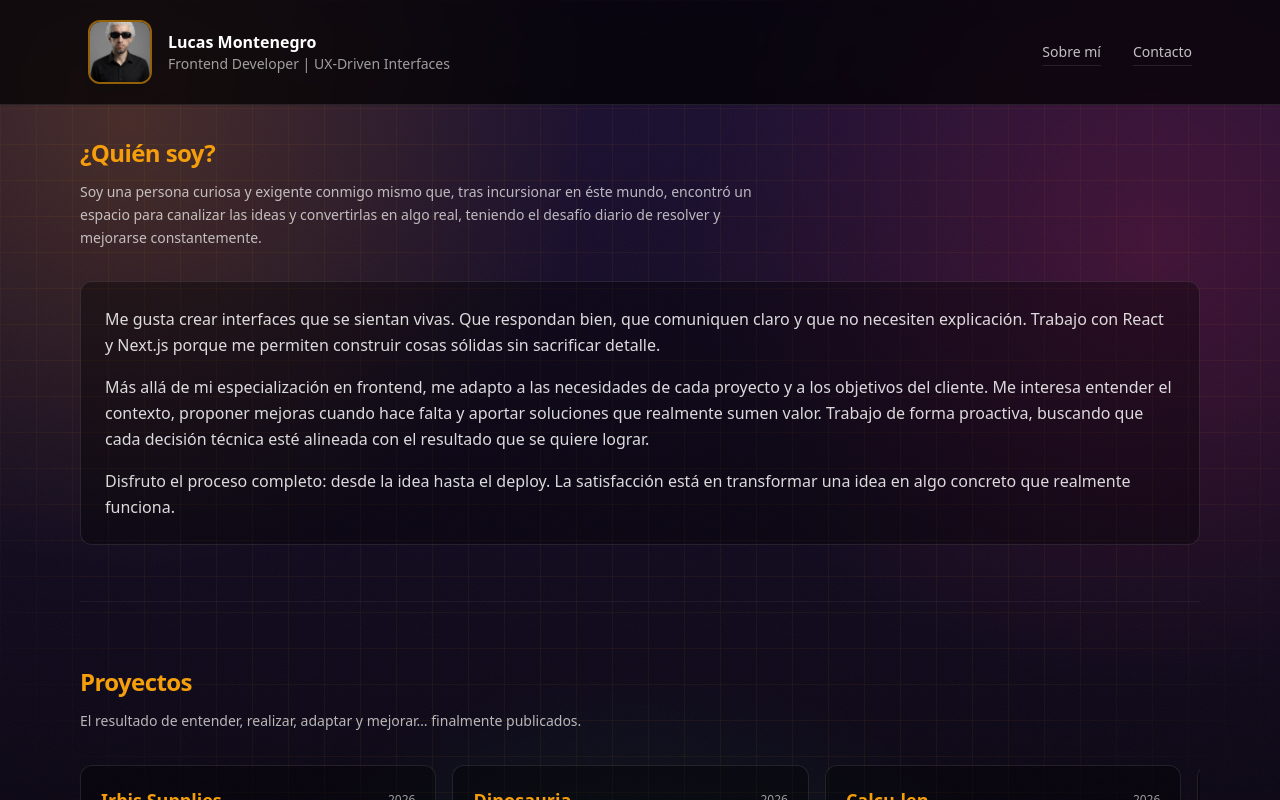
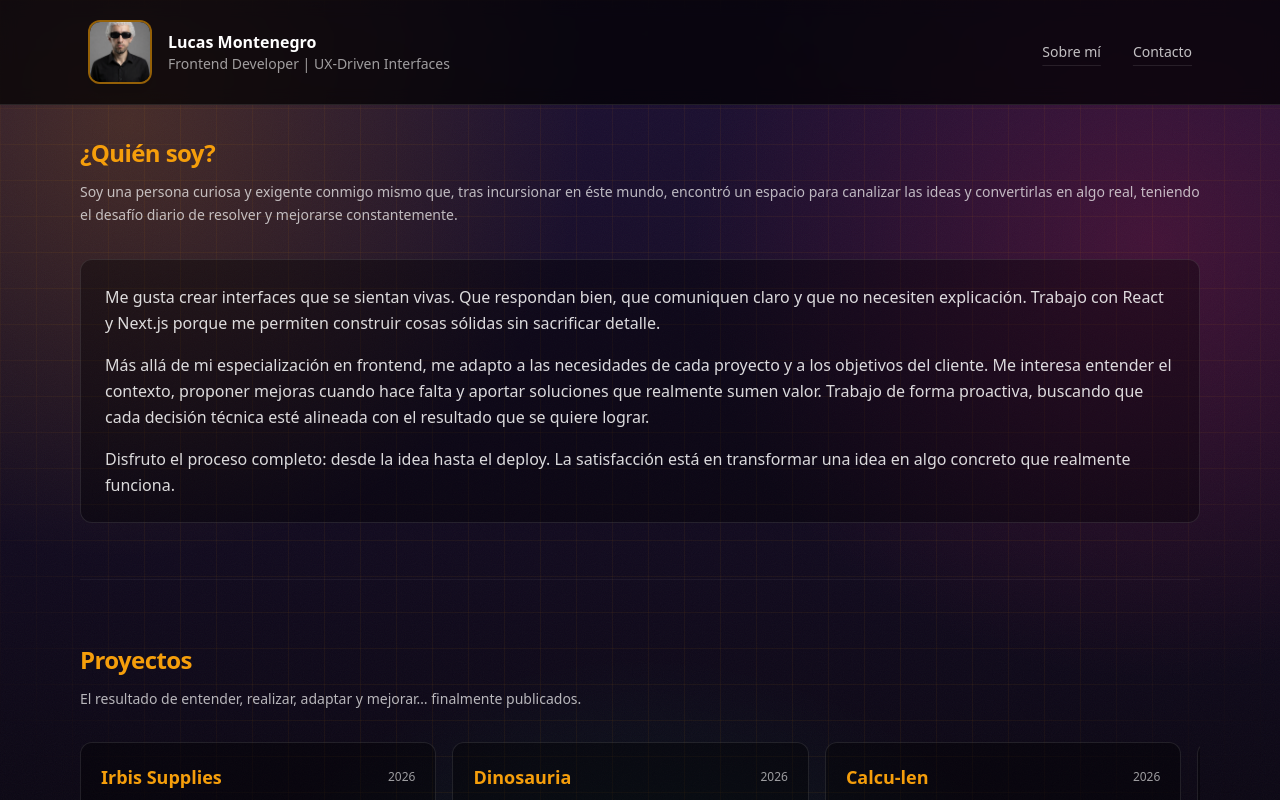
Before and after one commit to lu-developer476/Portfolio, a Next.js app: page /about in a window 1280 px wide. Shown: the top 800 px of the page. Built offline with nearby package versions, Linux system fonts and the light colour scheme.

Commit message:
Section.tsx

```diff
--- a/src/components/Section.tsx
+++ b/src/components/Section.tsx
@@ -11,7 +11,7 @@ export default function Section({ id, title, subtitle, children }: Props) {
       id={id}
       className="scroll-mt-28 border-t border-white/5 pt-16 first:border-none first:pt-0"
     >
-      <div className="mb-8 max-w-2xl">
+      <div className="mb-8 max-w-7xl">
         <h2 className="text-2xl font-semibold tracking-tight text-white">
           <span className="text-cyber-gold font-bold">
             {title}
```
